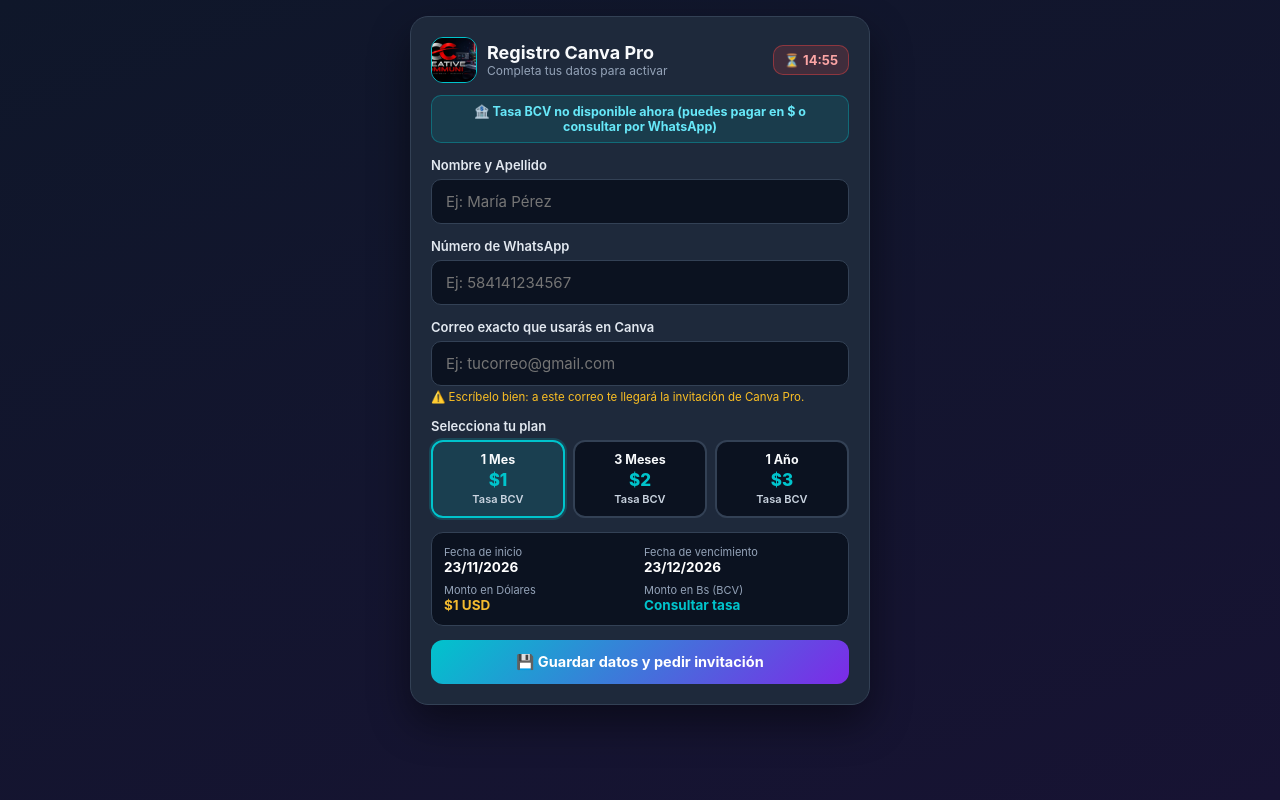
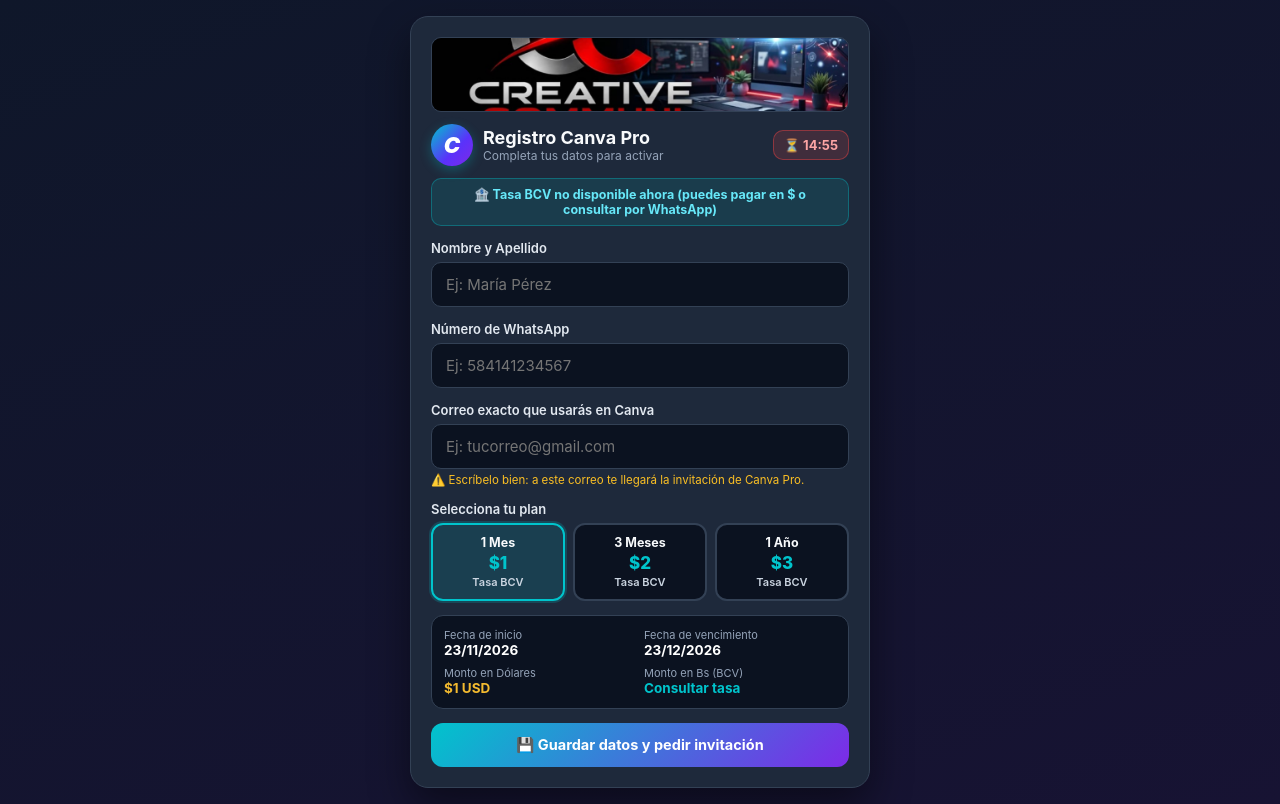
Before and after one commit to alexander1x11-collab/CANVAPRO_REGISTROS, a plain HTML site: page index.html in a window 1280 px wide. Drawn offline with Linux system fonts and the light colour scheme; no server answers.

```diff
--- a/index.html
+++ b/index.html
@@ -39,6 +39,21 @@
       padding: 20px;
       box-shadow: 0 18px 40px rgba(0,0,0,0.45);
     }
+    .top-banner-wrap {
+      width: 100%;
+      display: flex;
+      justify-content: center;
+      margin-bottom: 12px;
+    }
+    .brand-banner {
+      width: 100%;
+      max-height: 75px;
+      object-fit: cover;
+      object-position: center;
+      display: block;
+      border-radius: 10px;
+      border: 1px solid var(--border);
+    }
     .header {
       display: flex;
       justify-content: space-between;
@@ -47,13 +62,20 @@
       gap: 10px;
     }
     .brand { display: flex; align-items: center; gap: 10px; }
-    .logo-img {
-      width: 46px;
-      height: 46px;
-      border-radius: 12px;
-      object-fit: cover;
-      border: 1.5px solid var(--primary);
+    .logo {
+      width: 42px;
+      height: 42px;
+      border-radius: 50%;
+      background: linear-gradient(135deg, #00c4cc 0%, #5a32fa 60%, #7d2ae8 100%);
+      display: flex;
+      align-items: center;
+      justify-content: center;
+      font-weight: 900;
+      font-size: 22px;
+      font-style: italic;
+      color: #ffffff;
       flex-shrink: 0;
+      box-shadow: 0 4px 12px rgba(0, 196, 204, 0.3);
     }
     .brand h1 { font-size: 18px; line-height: 1.2; }
     .brand p { font-size: 12px; color: var(--muted); }
@@ -191,9 +213,13 @@
 </head>
 <body>
   <div class="container">
+    <div class="top-banner-wrap">
+      <img src="bienvenida.jfif" alt="Creative Communi" class="brand-banner" />
+    </div>
+
     <div class="header">
       <div class="brand">
-        <img src="bienvenida.jfif" alt="Creative Communi" class="logo-img" />
+        <div class="logo">C</div>
         <div>
           <h1>Registro Canva Pro</h1>
           <p>Completa tus datos para activar</p>
```
